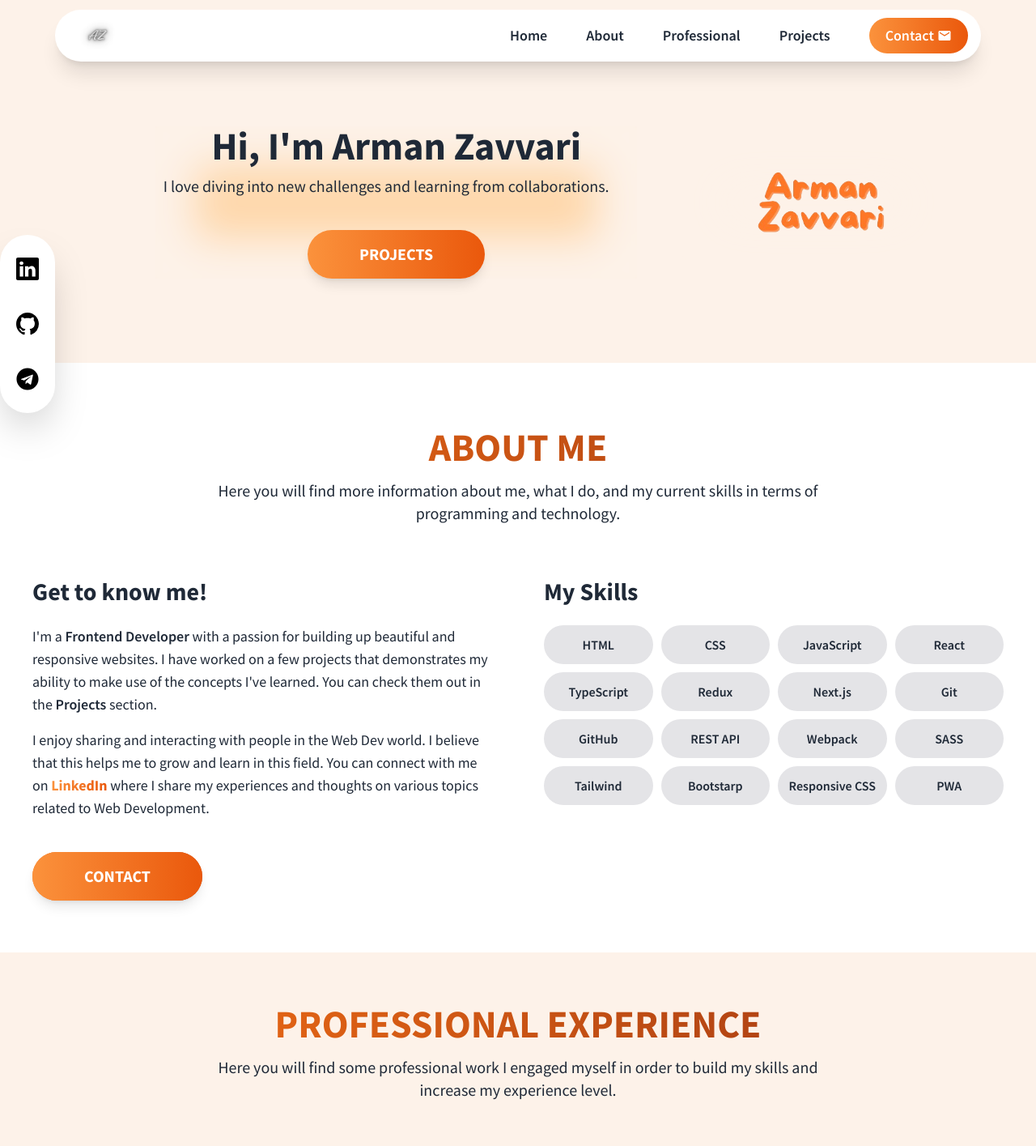
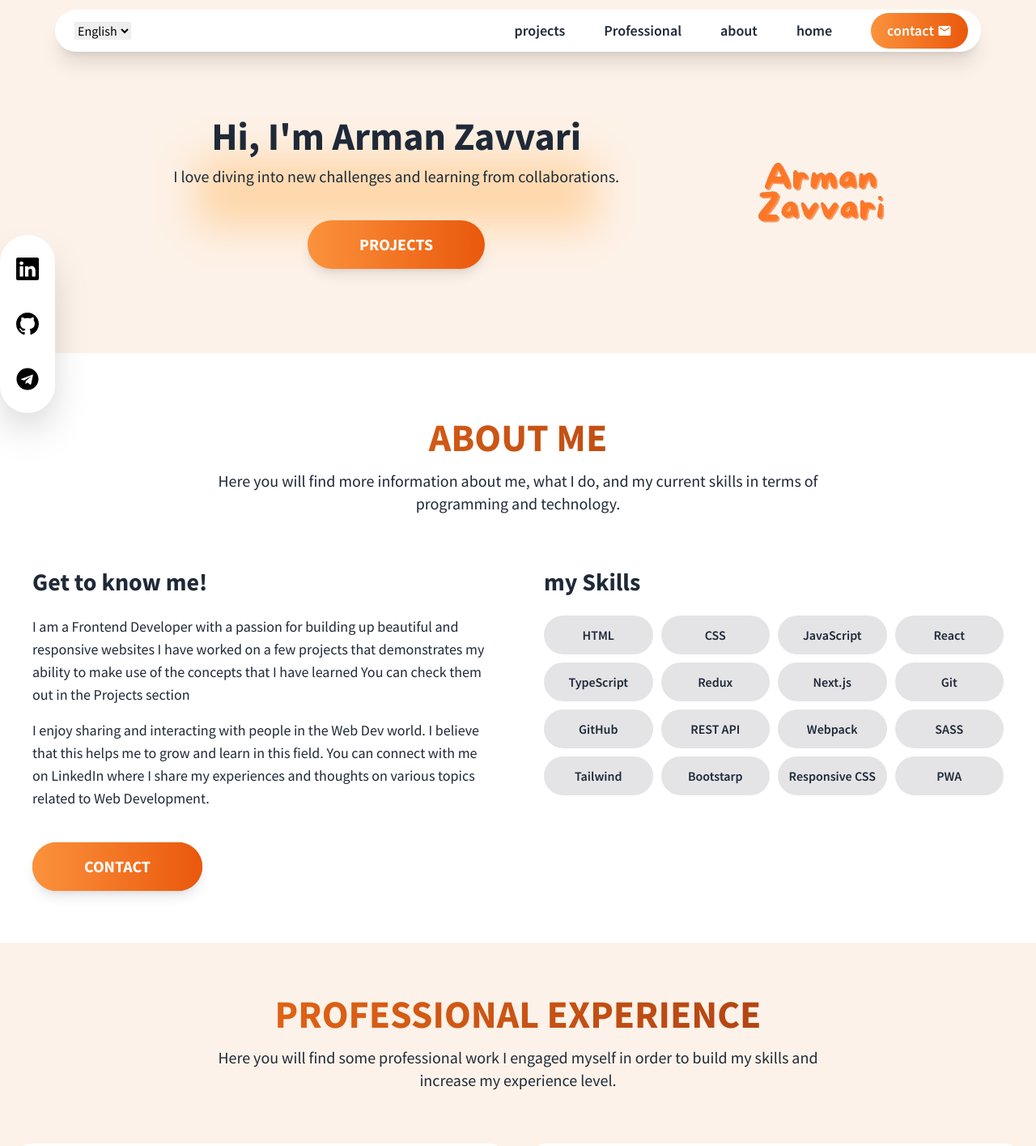
Before and after one commit to ArmanZavvari/My-Portfolio, a React (Create React App) app: page / in a window 1280 px wide. Shown: the top 1415 px of the page at 81% size. Built offline with nearby package versions, Linux system fonts and the light colour scheme.

Commit message:
feat : add persian language part 1

```diff
--- a/package.json
+++ b/package.json
@@ -6,8 +6,10 @@
     "@testing-library/jest-dom": "^5.16.5",
     "@testing-library/react": "^13.4.0",
     "@testing-library/user-event": "^13.5.0",
+    "i18next": "^23.11.5",
     "react": "^18.2.0",
     "react-dom": "^18.2.0",
+    "react-i18next": "^14.1.2",
     "react-icons": "^4.7.1",
     "react-scripts": "5.0.1",
     "react-transition-group": "^4.4.5",
--- a/src/components/HomePage/About.js
+++ b/src/components/HomePage/About.js
@@ -1,50 +1,42 @@
 import Skills from './Skills';
 import Button from '../UI/Button';
+import { useTranslation } from 'react-i18next';
+import i18n from '../../i18n';
 
 const About = () => {
+  const { t } = useTranslation();
+
   return (
-    <section id="about" className="pt-16 pb-16 lg:pt-20">
+    <section id="about" className="pt-16 pb-16 lg:pt-20 ">
       <div className="px-2 mb-12 text-center lg:mb-16">
-        <h2>About Me</h2>
-        <p className="max-w-2xl px-4 mx-auto text-lg text-gray-800 sm:px-10 md:text-xl md:max-w-3xl md:px-0">
-          Here you will find more information about me, what I do, and my
-          current skills in terms of programming and technology.
+        <h2>{t('aboutMee')}</h2>
+        <p className="max-w-2xl px-4 mx-auto text-lg text-gray-800 sm:px-10 md:text-xl md:max-w-3xl md:px-0 ">
+          {t('aboutMeeDescription')}
         </p>
       </div>
 
       <div className="container mx-auto max-w-7xl flex flex-col space-y-12 px-4 sm:px-10 lg:flex-row lg:space-y-0 lg:space-x-16">
         <div className="w-full">
-          <h3 className="mb-6">Get to know me!</h3>
+          <h3 className="mb-6">{t('getToKnowMe')}</h3>
           <div className="flex flex-col items-center space-y-4 mb-8 text-lg text-gray-800 lg:mb-10">
+            <p>{t('knowMeFirstPart')}</p>
             <p>
-              I'm a <span className="font-semibold">Frontend Developer</span>{' '}
-              with a passion for building up beautiful and responsive websites.
-              I have worked on a few projects that demonstrates my ability to
-              make use of the concepts I've learned. You can check them out in
-              the <span className="font-semibold">Projects</span> section.
-            </p>
-            <p>
-              I enjoy sharing and interacting with people in the Web Dev world.
-              I believe that this helps me to grow and learn in this field. You
-              can connect with me on{' '}
-              <span>
-                <a
+              {t('knowMeSecondPart')}
+
+              {/* <a
                   rel="noreferrer"
                   target="_blank"
                   href="https://www.linkedin.com/in/armanzavvari/"
                   className="inline-block bg-clip-text text-transparent bg-gradient-to-r from-orange-400 to-orange-600 font-bold"
                 >
                   LinkedIn
-                </a>
-              </span>{' '}
-              where I share my experiences and thoughts on various topics
-              related to Web Development.
+                </a> */}
             </p>
           </div>
-          <Button link="mailto:armanzavvari@gmail.com" text="Contact" />
+          <Button link="mailto:armanzavvari@gmail.com" text={t('contact')} />
         </div>
         <div className="w-full">
-          <h3 className="mb-6">My Skills</h3>
+          <h3 className="mb-6">{t('mySkills')}</h3>
           <div className="grid grid-cols-2 gap-2.5 mb-2.5 xs:grid-cols-3 sm:grid-cols-4">
             <Skills text="HTML" />
             <Skills text="CSS" />
--- a/src/components/HomePage/HeroSection.js
+++ b/src/components/HomePage/HeroSection.js
@@ -4,8 +4,11 @@ import { FaTelegram } from 'react-icons/fa';
 import Navigation from './Navigation/Navigation';
 import Button from '../UI/Button';
 import ArmanImg from '../../assets/Arman.webp';
+import { useTranslation } from 'react-i18next';
 
 const HeroSection = () => {
+  const { t } = useTranslation();
+
   return (
     <Fragment>
       <header className="relative px-4 pb-16 bg-[#fdf2e9]">
@@ -14,14 +17,13 @@ const HeroSection = () => {
           <div className="flex flex-col-reverse items-center justify-between space-y-reverse space-y-10 md:flex-row md:space-x-4 md:space-y-0 lg:ml-8 xl:space-x-14 xl:ml-20">
             <div className="w-11/12 text-center bg-orange-200 shadow-[inset_0_0_50px_50px_#fdf2e9]">
               <h1 className="mb-3 text-3xl text-gray-800 font-bold  transition-all animate-moveInLeft sm:text-4xl md:text-3xl lg:text-4xl xl:text-5xl">
-                Hi, I'm Arman Zavvari
+                {t('name')}
               </h1>
-              <p className="mb-8 max-w-xl flex text-lg text-center mx-auto text-gray-800 transition-all animate-moveInRight sm:text-xl md:text-lg lg:text-xl lg:mb-10">
-                I love diving into new challenges and learning from
-                collaborations.
+              <p className="mb-8 max-w-xl text-lg text-center mx-auto text-gray-800 transition-all animate-moveInRight sm:text-xl md:text-lg lg:text-xl lg:mb-10 ">
+                {t('aboutMe')}
               </p>
               <div className="animate-btnMoveInBottom">
-                <Button link="#projects" text="Projects" />
+                <Button link="#projects" text={t('projects')} />
               </div>
             </div>
 
--- a/src/components/HomePage/Navigation/Navigation.js
+++ b/src/components/HomePage/Navigation/Navigation.js
@@ -3,7 +3,9 @@ import { CSSTransition } from 'react-transition-group';
 import { MdMail } from 'react-icons/md';
 import { RxHamburgerMenu } from 'react-icons/rx';
 import NavigationList from './NavigationList';
-import logo from '../../../assets/logo.png';
+// import logo from '../../../assets/logo.png';
+import i18n from '../../../i18n';
+import { useTranslation } from 'react-i18next';
 
 const Navigation = () => {
   const [stickyNav, setStickyNav] = useState(false);
@@ -26,6 +28,11 @@ const Navigation = () => {
     setShowModal(prevState => !prevState);
   };
 
+  const changeLanguage = event => {
+    i18n.changeLanguage(event.target.value);
+  };
+  const { t } = useTranslation();
+
   return (
     <Fragment>
       <nav className="relative z-20 pt-3 mb-10">
@@ -34,28 +41,31 @@ const Navigation = () => {
             stickyNav && 'fixed left-1/2 -translate-x-1/2'
           }`}
         >
-          <a href="" className="outline-orange-700">
+          {/* <a href="" className="outline-orange-700">
             <img src={logo} alt="My Logo" className="w-14 h-14" />
-          </a>
+          </a> */}
+
+          <select className="outline-orange-700" onChange={changeLanguage}>
+            <option value="en">English</option>
+            <option value="fa">Persian</option>
+          </select>
 
           <ul className="hidden items-center space-x-12 font-semibold text-lg text-gray-800 md:flex">
-            <NavigationList link="" text="Home" />
-            <NavigationList link="#about" text="About" />
-            <NavigationList link="#professional" text="Professional" />
-            <NavigationList link="#projects" text="Projects" />
+            <NavigationList link="#projects" text={t('projects')} />
+            <NavigationList link="#professional" text={t('Professional')} />
+            <NavigationList link="#about" text={t('about')} />
+            <NavigationList link="" text={t('home')} />
             <a
               href="mailto:armanzavvari@gmail.com"
               className="relative flex items-center space-x-1 px-5 py-2 text-white bg-gradient-to-r from-orange-400 to-orange-600 rounded-full outline-none transition-all duration-200 after:inline-block after:w-full after:h-full after:absolute after:inset-0 after:bg-gradient-to-r after:from-orange-500 after:to-orange-700 after:rounded-full after:-z-10 after:duration-500 hover:from-orange-500 hover:to-orange-700 hover:-translate-y-[3px] hover:shadow-2xl hover:after:scale-x-[1.3] hover:after:scale-y-[1.3] hover:after:opacity-0 focus:-translate-y-[1px] focus:animate-pulsate"
             >
-              <li>Contact</li>
+              <li>{t('contact')}</li>
               <MdMail color="white" />
             </a>
           </ul>
-
           <div onClick={openModal} className="pr-4 cursor-pointer md:hidden">
             <RxHamburgerMenu size={24} />
           </div>
-
           {/* Mobile Navigation */}
           {showModal && (
             <div
@@ -76,20 +86,24 @@ const Navigation = () => {
             <div className="absolute top-[86px] right-4 z-20 w-11/12 mx-auto px-4 transition-all sm:right-6 md:hidden">
               <div className="flex flex-col items-center space-y-8 pt-12 pb-10 bg-white rounded-[35px] shadow-md">
                 <ul className="flex flex-col space-y-8">
-                  <NavigationList link="" text="Home" openModal={openModal} />
                   <NavigationList
-                    link="#about"
-                    text="About"
+                    link=""
+                    text={t('home')}
                     openModal={openModal}
                   />
                   <NavigationList
-                    link="#volunteer"
-                    text="Volunteer"
+                    link="#about"
+                    text={t('about')}
+                    openModal={openModal}
+                  />
+                  <NavigationList
+                    link="#professional"
+                    text={t('Professional')}
                     openModal={openModal}
                   />
                   <NavigationList
                     link="#projects"
-                    text="Projects"
+                    text={t('projects')}
                     openModal={openModal}
                   />
                 </ul>
--- /dev/null
+++ b/src/i18n/en.js
@@ -0,0 +1,16 @@
+const en = {
+  name: "Hi, I'm Arman Zavvari",
+  aboutMe:
+    'I love diving into new challenges and learning from collaborations.',
+  projects: 'projects',
+  aboutMee: 'About Me',
+  aboutMeeDescription:
+    'Here you will find more information about me, what I do, and my current skills in terms of programming and technology.',
+  getToKnowMe: 'Get to know me!',
+  knowMeFirstPart:
+    'I am a Frontend Developer  with a passion for building up beautiful and responsive websites I have worked on a few projects that demonstrates my ability to make use of the concepts that I have learned You can check them out in the Projects section',
+  knowMeSecondPart:
+    'I enjoy sharing and interacting with people in the Web Dev world. I believe that this helps me to grow and learn in this field. You can connect with me on LinkedIn where I share my experiences and thoughts on various topics related to Web Development.',
+  mySkills: 'my Skills',
+};
+export default en;
--- /dev/null
+++ b/src/i18n/fa.js
@@ -0,0 +1,19 @@
+const fa = {
+  name: 'سلام , من آرمان زواری هستم ',
+  aboutMe: 'من عاشق چالش های جدید و یادگیری از بقیه هستم',
+  projects: 'پروژه ها',
+  aboutMee: 'درباره من',
+  aboutMeeDescription:
+    'در اینجا شما اطلاعات بیشتری در مورد من،  من انجام می دهم و مهارت های فعلی من از نظر برنامه نویسی و تکنولوژی پیدا خواهید کرد',
+  getToKnowMe: '!منو بشناس',
+  knowMeFirstPart:
+    'من یک توسعه دهنده فرانت اند با شور و اشتیاق برای ایجاد وب سایت های پویا و ریسپانسیو هستم که در چندین پروژه کار کرده ام که توانایی من را برای استفاده از مفاهیمی که آموخته ام نشان می دهد شما می توانید انها را در بخش پروژه ها بررسی کنید',
+  knowMeSecondPart:
+    'من  از به اشتراک گذاری و تعامل با دیگر برنامه نویسان در جهان لذت می برم .  معتقدم که این  موضوع به من کمک می کند تا در این زمینه رشد کنم و یاد بگیرم. شما می توانید با من در لینکدین ارتباط برقرار کنید که در آن تجربیات و افکار خود را در مورد موضوعات مختلف مربوط به توسعه وب به اشتراک بگذاریم ',
+  mySkills: 'مهارت های من ',
+  contact: 'تماس با من ',
+  home: 'خانه',
+  about: 'درباره من',
+  Professional: 'تجربیات',
+};
+export default fa;
--- /dev/null
+++ b/src/i18n/index.js
@@ -0,0 +1,27 @@
+import i18n from 'i18next';
+import { initReactI18next } from 'react-i18next';
+import en from './en';
+import fa from './fa';
+const resources = {
+  en: {
+    translation: en,
+  },
+  fa: {
+    translation: fa,
+  },
+};
+
+i18n
+  .use(initReactI18next) // passes i18n down to react-i18next
+  .init({
+    resources,
+    lng: 'en', // language to use, more information here: https://www.i18next.com/overview/configuration-options#languages-namespaces-resources
+    // you can use the i18n.changeLanguage function to change the language manually: https://www.i18next.com/overview/api#changelanguage
+    // if you're using a language detector, do not define the lng option
+
+    interpolation: {
+      escapeValue: false, // react already safes from xss
+    },
+  });
+
+export default i18n;
--- a/src/index.js
+++ b/src/index.js
@@ -2,6 +2,7 @@ import React from 'react';
 import ReactDOM from 'react-dom/client';
 import './index.css';
 import App from './App';
+import './i18n';
 
 const root = ReactDOM.createRoot(document.getElementById('root'));
 root.render(<App />);
```
Also changed, not shown: 1 other file (tests, documents, lock files or other folders).
